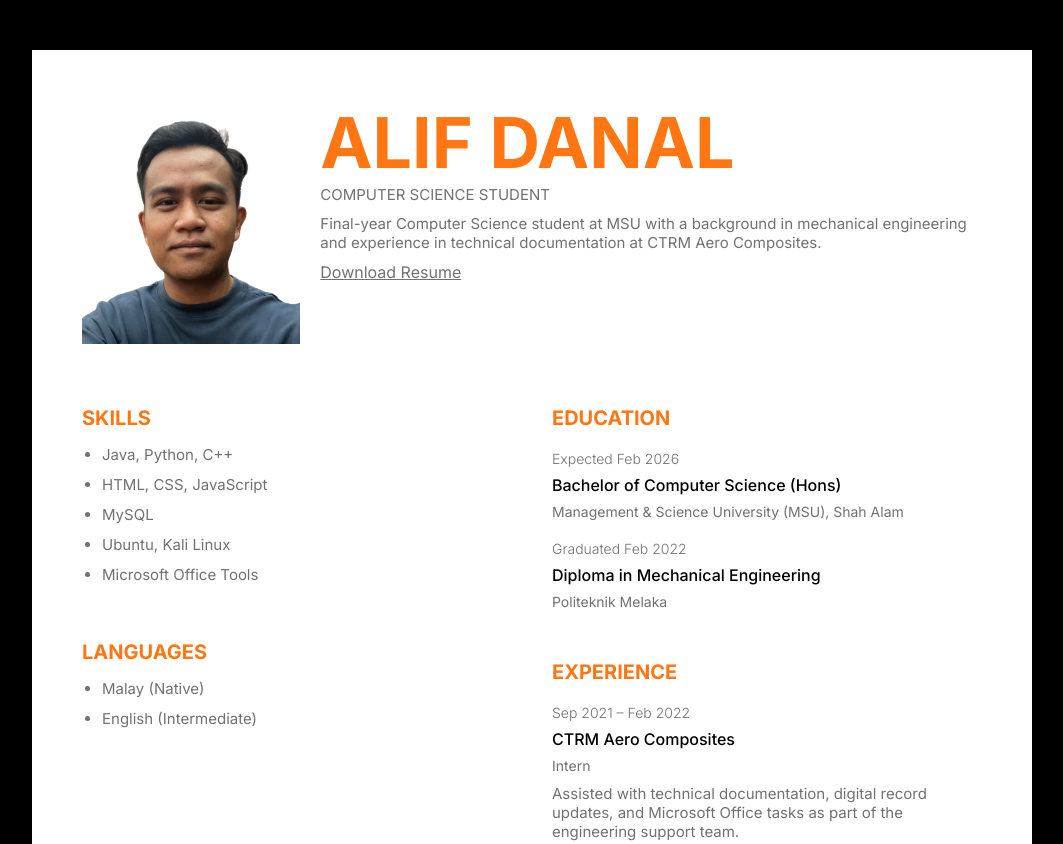
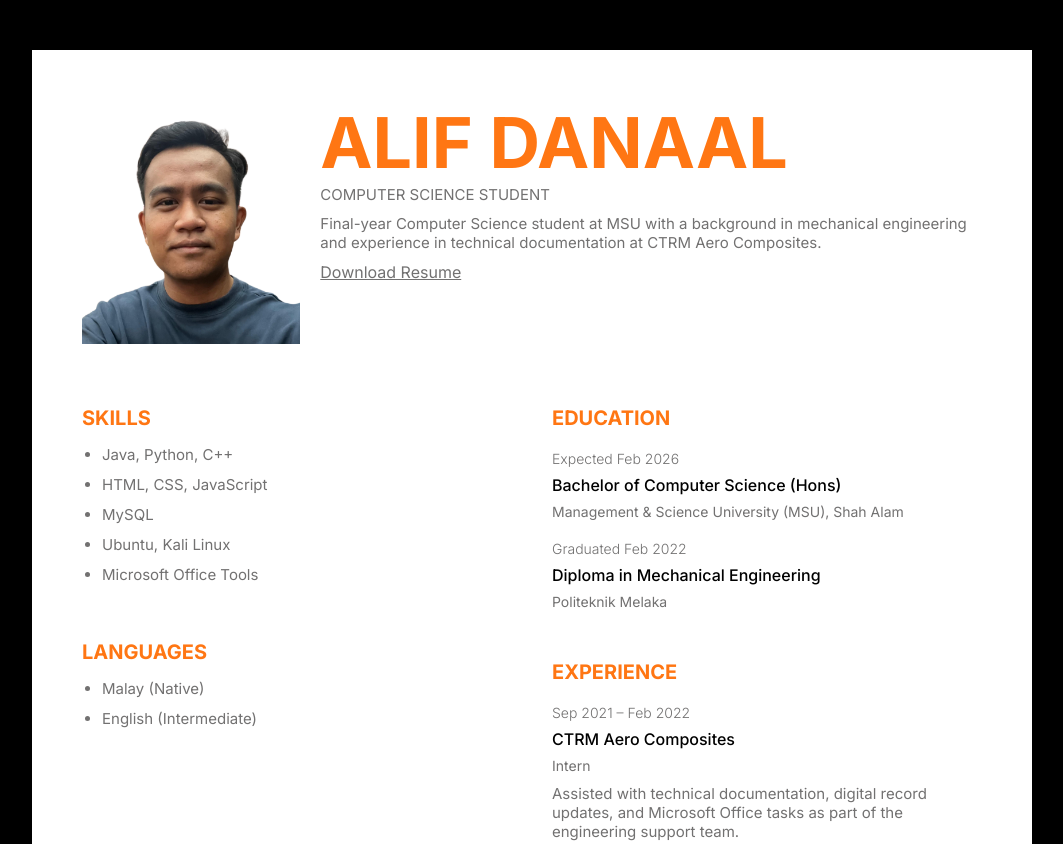
Before and after one commit to egzistens00/simple-resume-html-css, a plain HTML site: page index.html in a window 1280 px wide. Shown: the top 844 px of the page, without its empty margins (108-1171 px from the left). Drawn offline with nearby package versions, Linux system fonts and the light colour scheme.

Commit message:
test ci/cd

```diff
--- a/index.html
+++ b/index.html
@@ -19,7 +19,7 @@
         </div>
         <div>
           <h1 class="profile_name">
-            <span class="profile_name_lastName">Alif Danal</span>
+            <span class="profile_name_lastName">Alif Danaal</span>
           </h1>
           <p class="profile_title">Computer Science Student</p>
           <p class="description profile_description">
```
